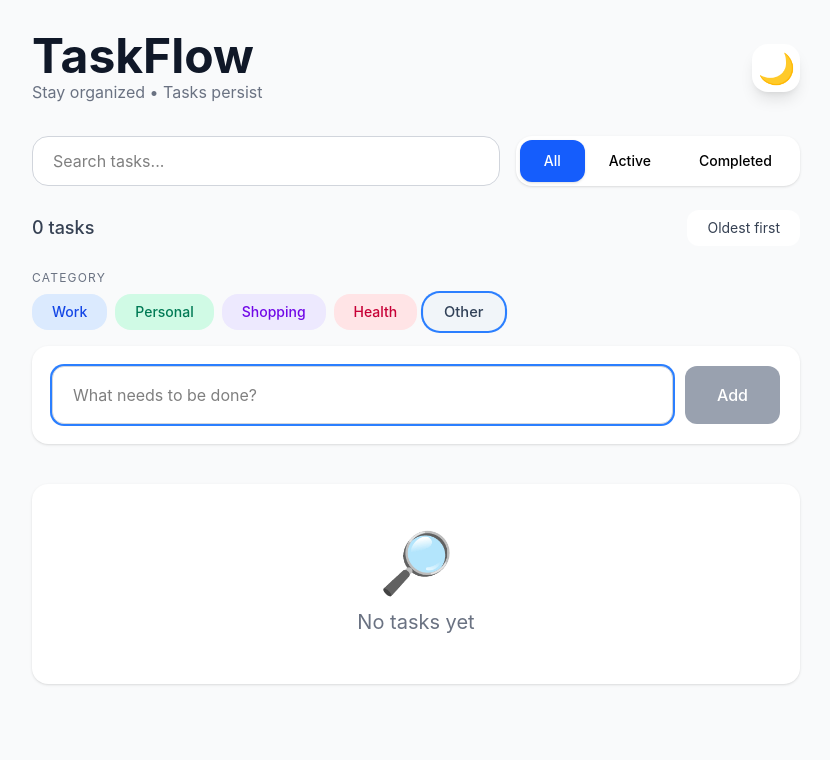
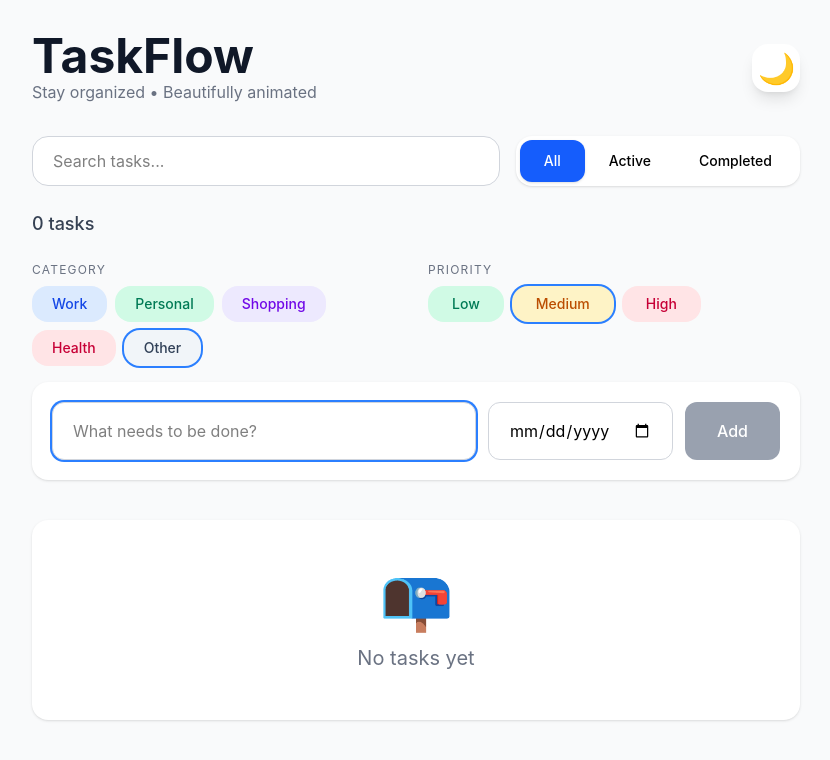
Before and after one commit to Ab-setar/Task_flow, a React (Vite) app: page / in a window 1280 px wide. Shown: the top 760 px of the page, without its empty margins (224-1054 px from the left). Built offline with nearby package versions, Linux system fonts and the light colour scheme.

Commit message:
Framer Motion animations (fad ,slide

```diff
--- a/src/App.jsx
+++ b/src/App.jsx
@@ -1,4 +1,6 @@
 import { useState, useEffect, useRef } from "react";
+import { DragDropContext, Droppable, Draggable } from "@hello-pangea/dnd";
+import { motion, AnimatePresence } from "framer-motion";
 
 function App() {
 	// Dark Mode
@@ -7,13 +9,18 @@ function App() {
 		return saved ? JSON.parse(saved) : false;
 	});
 
-	// Tasks (with category support)
+	// Tasks
 	const [tasks, setTasks] = useState(() => {
 		const saved = localStorage.getItem("taskflow-tasks");
 		if (saved) {
 			try {
-				const parsed = JSON.parse(saved);
-				return parsed.map((t) => ({ ...t, category: t.category || "Other" }));
+				return JSON.parse(saved).map((t) => ({
+					...t,
+					category: t.category || "Other",
+					priority: t.priority || "Medium",
+					dueDate: t.dueDate || null,
+					subtasks: t.subtasks || [],
+				}));
 			} catch (e) {
 				return [];
 			}
@@ -23,11 +30,14 @@ function App() {
 
 	const [taskTitle, setTaskTitle] = useState("");
 	const [selectedCategory, setSelectedCategory] = useState("Other");
+	const [selectedPriority, setSelectedPriority] = useState("Medium");
+	const [dueDate, setDueDate] = useState("");
+
 	const [editingId, setEditingId] = useState(null);
 	const [editValue, setEditValue] = useState("");
-	const [sortOldestFirst, setSortOldestFirst] = useState(false);
 	const [searchTerm, setSearchTerm] = useState("");
 	const [filter, setFilter] = useState("all");
+	const [expandedTasks, setExpandedTasks] = useState(new Set());
 
 	const inputRef = useRef(null);
 
@@ -37,6 +47,12 @@ function App() {
 		{ name: "Shopping", color: "violet" },
 		{ name: "Health", color: "rose" },
 		{ name: "Other", color: "slate" },
+	];
+
+	const priorities = [
+		{ name: "Low", color: "emerald" },
+		{ name: "Medium", color: "amber" },
+		{ name: "High", color: "rose" },
 	];
 
 	const getCategoryStyle = (cat) => {
@@ -53,56 +69,116 @@ function App() {
 		return styles[cat] || styles.Other;
 	};
 
+	const getPriorityStyle = (pri) => {
+		const styles = {
+			Low: "bg-emerald-100 text-emerald-700 dark:bg-emerald-900 dark:text-emerald-300",
+			Medium:
+				"bg-amber-100 text-amber-700 dark:bg-amber-900 dark:text-amber-300",
+			High: "bg-rose-100 text-rose-700 dark:bg-rose-900 dark:text-rose-300",
+		};
+		return styles[pri] || styles.Medium;
+	};
+
+	const isOverdue = (dateStr) =>
+		dateStr &&
+		new Date(dateStr) < new Date(new Date().toISOString().split("T")[0]);
+
 	// Effects
 	useEffect(() => {
 		localStorage.setItem("taskflow-dark", JSON.stringify(isDark));
-		if (isDark) document.documentElement.classList.add("dark");
-		else document.documentElement.classList.remove("dark");
+		isDark
+			? document.documentElement.classList.add("dark")
+			: document.documentElement.classList.remove("dark");
 	}, [isDark]);
 
 	useEffect(() => {
 		localStorage.setItem("taskflow-tasks", JSON.stringify(tasks));
 	}, [tasks]);
 
-	useEffect(() => {
-		inputRef.current?.focus();
-	}, []);
+	useEffect(() => inputRef.current?.focus(), []);
 
 	const toggleDarkMode = () => setIsDark(!isDark);
 
 	const handleAddTask = (e) => {
 		e.preventDefault();
 		if (!taskTitle.trim()) return;
-
 		const newTask = {
 			id: Date.now(),
 			title: taskTitle.trim(),
 			completed: false,
 			createdAt: Date.now(),
 			category: selectedCategory,
+			priority: selectedPriority,
+			dueDate: dueDate || null,
+			subtasks: [],
 		};
-
 		setTasks([newTask, ...tasks]);
 		setTaskTitle("");
+		setDueDate("");
 		inputRef.current?.focus();
 	};
 
-	const toggleComplete = (id) => {
+	const toggleComplete = (id) =>
 		setTasks(
 			tasks.map((t) => (t.id === id ? { ...t, completed: !t.completed } : t)),
 		);
+	const deleteTask = (id) => {
+		if (window.confirm("Delete task?"))
+			setTasks(tasks.filter((t) => t.id !== id));
 	};
 
-	const deleteTask = (id) => {
-		if (!window.confirm("Delete this task?")) return;
-		setTasks(tasks.filter((t) => t.id !== id));
+	const toggleSubtasks = (id) => {
+		const newSet = new Set(expandedTasks);
+		newSet.has(id) ? newSet.delete(id) : newSet.add(id);
+		setExpandedTasks(newSet);
+	};
+
+	const addSubtask = (taskId, subTitle) => {
+		if (!subTitle.trim()) return;
+		setTasks(
+			tasks.map((t) =>
+				t.id === taskId
+					? {
+							...t,
+							subtasks: [
+								...t.subtasks,
+								{ id: Date.now(), title: subTitle.trim(), completed: false },
+							],
+						}
+					: t,
+			),
+		);
+	};
+
+	const toggleSubtask = (taskId, subId) => {
+		setTasks(
+			tasks.map((t) =>
+				t.id === taskId
+					? {
+							...t,
+							subtasks: t.subtasks.map((s) =>
+								s.id === subId ? { ...s, completed: !s.completed } : s,
+							),
+						}
+					: t,
+			),
+		);
+	};
+
+	const deleteSubtask = (taskId, subId) => {
+		setTasks(
+			tasks.map((t) =>
+				t.id === taskId
+					? { ...t, subtasks: t.subtasks.filter((s) => s.id !== subId) }
+					: t,
+			),
+		);
 	};
 
 	const startEdit = (task) => {
 		setEditingId(task.id);
 		setEditValue(task.title);
 	};
-
 	const saveEdit = (id) => {
 		if (!editValue.trim()) return;
 		setTasks(
@@ -111,20 +187,17 @@ function App() {
 		setEditingId(null);
 		setEditValue("");
 	};
-
 	const cancelEdit = () => {
 		setEditingId(null);
 		setEditValue("");
 	};
 
 	const clearCompleted = () => {
-		if (!window.confirm("Clear all completed tasks?")) return;
+		if (window.confirm("Clear completed?"))
 			setTasks(tasks.filter((t) => !t.completed));
 	};
 
-	// Filter + Search + Sort
-	const filteredTasks = tasks
-		.filter((task) => {
+	const filteredTasks = tasks.filter((task) => {
 		const matchesSearch = task.title
 			.toLowerCase()
 			.includes(searchTerm.toLowerCase());
@@ -133,13 +206,22 @@ function App() {
 			(filter === "active" && !task.completed) ||
 			(filter === "completed" && task.completed);
 		return matchesSearch && matchesStatus;
-		})
-		.sort((a, b) =>
-			sortOldestFirst ? a.createdAt - b.createdAt : b.createdAt - a.createdAt,
+	});
+
+	const onDragEnd = (result) => {
+		const { destination, source } = result;
+		if (!destination || destination.index === source.index) return;
+		const newTasks = Array.from(tasks);
+		const sourceIndex = newTasks.findIndex(
+			(t) => t.id === filteredTasks[source.index].id,
 		);
-
-	const total = tasks.length;
-	const completedCount = tasks.filter((t) => t.completed).length;
+		const destIndex = newTasks.findIndex(
+			(t) => t.id === filteredTasks[destination.index].id,
+		);
+		const [moved] = newTasks.splice(sourceIndex, 1);
+		newTasks.splice(destIndex, 0, moved);
+		setTasks(newTasks);
+	};
 
 	return (
 		<div
@@ -152,17 +234,19 @@ function App() {
 							TaskFlow
 						</h1>
 						<p className='text-gray-500 dark:text-gray-400'>
-							Stay organized • Tasks persist
+							Stay organized • Beautifully animated
 						</p>
 					</div>
-					<button
+					<motion.button
+						whileHover={{ scale: 1.1 }}
+						whileTap={{ scale: 0.9 }}
 						onClick={toggleDarkMode}
-						className='w-12 h-12 flex items-center justify-center text-3xl bg-white dark:bg-gray-800 rounded-2xl shadow-lg hover:scale-110 transition-all'>
+						className='w-12 h-12 flex items-center justify-center text-3xl bg-white dark:bg-gray-800 rounded-2xl shadow-lg'>
 						{isDark ? "☀️" : "🌙"}
-					</button>
+					</motion.button>
 				</div>
 
-				{/* Search + Status Filter */}
+				{/* Search + Filter */}
 				<div className='mb-6 flex flex-col sm:flex-row gap-4'>
 					<input
 						type='text'
@@ -176,11 +260,7 @@ function App() {
 							<button
 								key={f}
 								onClick={() => setFilter(f)}
-								className={`flex-1 px-6 py-2 text-sm font-medium rounded-xl transition-all ${
-									filter === f
-										? "bg-blue-600 text-white shadow"
-										: "hover:bg-gray-100 dark:hover:bg-gray-700"
-								}`}>
+								className={`flex-1 px-6 py-2 text-sm font-medium rounded-xl transition-all ${filter === f ? "bg-blue-600 text-white shadow" : "hover:bg-gray-100 dark:hover:bg-gray-700"}`}>
 								{f === "all" ? "All" : f === "active" ? "Active" : "Completed"}
 							</button>
 						))}
@@ -190,22 +270,18 @@ function App() {
 				{/* Stats */}
 				<div className='flex justify-between items-center mb-6 text-gray-700 dark:text-gray-300'>
 					<div className='text-lg font-medium'>
-						{total} task{total !== 1 ? "s" : ""}
-						{completedCount > 0 && ` • ${completedCount} completed`}
+						{tasks.length} task{tasks.length !== 1 ? "s" : ""}{" "}
+						{tasks.filter((t) => t.completed).length > 0 &&
+							`• ${tasks.filter((t) => t.completed).length} completed`}
 					</div>
-					<button
-						onClick={() => setSortOldestFirst(!sortOldestFirst)}
-						className='px-5 py-2 text-sm bg-white dark:bg-gray-800 hover:bg-gray-100 dark:hover:bg-gray-700 rounded-xl transition'>
-						{sortOldestFirst ? "Newest first" : "Oldest first"}
-					</button>
 				</div>
 
-				{/* Add Task Form */}
+				{/* Add Form (same as before) */}
 				<form
 					onSubmit={handleAddTask}
 					className='mb-10'>
-					{/* Category Selector */}
-					<div className='mb-4'>
+					<div className='grid grid-cols-1 sm:grid-cols-2 gap-6 mb-4'>
+						<div>
 							<p className='text-xs uppercase tracking-widest text-gray-500 dark:text-gray-400 mb-2'>
 								Category
 							</p>
@@ -215,18 +291,29 @@ function App() {
 										type='button'
 										key={cat.name}
 										onClick={() => setSelectedCategory(cat.name)}
-									className={`px-5 py-2 text-sm font-medium rounded-2xl transition-all ${getCategoryStyle(cat.name)} ${
-										selectedCategory === cat.name
-											? "ring-2 ring-blue-500 scale-105"
-											: "hover:scale-105"
-									}`}>
+										className={`px-5 py-2 text-sm font-medium rounded-2xl transition-all ${getCategoryStyle(cat.name)} ${selectedCategory === cat.name ? "ring-2 ring-blue-500" : ""}`}>
 										{cat.name}
 									</button>
 								))}
 							</div>
 						</div>
-
-					{/* Input + Add Button */}
+						<div>
+							<p className='text-xs uppercase tracking-widest text-gray-500 dark:text-gray-400 mb-2'>
+								Priority
+							</p>
+							<div className='flex flex-wrap gap-2'>
+								{priorities.map((pri) => (
+									<button
+										type='button'
+										key={pri.name}
+										onClick={() => setSelectedPriority(pri.name)}
+										className={`px-6 py-2 text-sm font-medium rounded-2xl transition-all ${getPriorityStyle(pri.name)} ${selectedPriority === pri.name ? "ring-2 ring-blue-500" : ""}`}>
+										{pri.name}
+									</button>
+								))}
+							</div>
+						</div>
+					</div>
 					<div className='flex gap-3 bg-white dark:bg-gray-800 p-5 rounded-2xl shadow'>
 						<input
 							ref={inputRef}
@@ -236,100 +323,231 @@ function App() {
 							placeholder='What needs to be done?'
 							className='flex-1 px-5 py-4 rounded-xl border border-gray-300 dark:border-gray-600 bg-white dark:bg-gray-700 focus:ring-2 focus:ring-blue-500 outline-none'
 						/>
-						<button
+						<input
+							type='date'
+							value={dueDate}
+							onChange={(e) => setDueDate(e.target.value)}
+							className='px-5 py-4 rounded-xl border border-gray-300 dark:border-gray-600 bg-white dark:bg-gray-700 focus:ring-2 focus:ring-blue-500 outline-none'
+						/>
+						<motion.button
+							whileHover={{ scale: 1.05 }}
+							whileTap={{ scale: 0.95 }}
 							type='submit'
 							disabled={!taskTitle.trim()}
 							className='px-8 py-4 bg-blue-600 hover:bg-blue-700 disabled:bg-gray-400 text-white font-medium rounded-xl transition'>
 							Add
-						</button>
+						</motion.button>
 					</div>
 				</form>
 
-				{/* Task List */}
-				<div className='space-y-3'>
+				{/* Animated Drag & Drop List */}
+				<DragDropContext onDragEnd={onDragEnd}>
+					<Droppable droppableId='tasklist'>
+						{(provided) => (
+							<div
+								ref={provided.innerRef}
+								{...provided.droppableProps}
+								className='space-y-3'>
+								<AnimatePresence>
 									{filteredTasks.length === 0 ? (
-						<div className='bg-white dark:bg-gray-800 rounded-2xl shadow p-12 text-center'>
-							<p className='text-6xl mb-4'>🔎</p>
+										<motion.div
+											initial={{ opacity: 0 }}
+											animate={{ opacity: 1 }}
+											className='bg-white dark:bg-gray-800 rounded-2xl shadow p-12 text-center'>
+											<p className='text-6xl mb-4'>📭</p>
 											<p className='text-xl text-gray-500 dark:text-gray-400'>
-								{searchTerm ? "No matching tasks" : "No tasks yet"}
+												No tasks yet
 											</p>
-						</div>
+										</motion.div>
 									) : (
-						filteredTasks.map((task) => (
-							<div
+										filteredTasks.map((task, index) => {
+											const overdue = isOverdue(task.dueDate);
+											const completedSubs = task.subtasks.filter(
+												(s) => s.completed,
+											).length;
+											const isExpanded = expandedTasks.has(task.id);
+
+											return (
+												<Draggable
 													key={task.id}
-								className={`bg-white dark:bg-gray-800 rounded-2xl shadow p-5 flex items-center gap-4 transition-all ${task.completed ? "opacity-75" : ""}`}>
+													draggableId={task.id.toString()}
+													index={index}>
+													{(provided, snapshot) => (
+														<motion.div
+															ref={provided.innerRef}
+															{...provided.draggableProps}
+															initial={{ opacity: 0, y: 20 }}
+															animate={{ opacity: 1, y: 0 }}
+															exit={{ opacity: 0, y: -20, scale: 0.95 }}
+															whileHover={{ scale: 1.02, y: -2 }}
+															whileDrag={{ scale: 1.05 }}
+															transition={{ type: "spring", stiffness: 300 }}
+															className={`bg-white dark:bg-gray-800 rounded-2xl shadow p-5 transition-all ${snapshot.isDragging ? "shadow-2xl" : ""} ${task.completed ? "opacity-75" : ""}`}>
+															<div className='flex items-center gap-4'>
+																<span
+																	{...provided.dragHandleProps}
+																	className='cursor-grab text-gray-400 hover:text-gray-600 dark:hover:text-gray-300 text-3xl'>
+																	≡
+																</span>
 																<input
 																	type='checkbox'
 																	checked={task.completed}
 																	onChange={() => toggleComplete(task.id)}
-									className='h-6 w-6 text-blue-600 rounded focus:ring-blue-500'
+																	className='h-6 w-6 text-blue-600 rounded'
 																/>
-
-								<div className='flex-1 min-w-0'>
+																<div className='flex-1'>
 																	{editingId === task.id ? (
-										<div className='flex gap-2'>
 																		<input
 																			type='text'
 																			value={editValue}
-												onChange={(e) => setEditValue(e.target.value)}
+																			onChange={(e) =>
+																				setEditValue(e.target.value)
+																			}
 																			onKeyDown={(e) =>
 																				e.key === "Enter"
 																					? saveEdit(task.id)
 																					: e.key === "Escape" && cancelEdit()
 																			}
 																			autoFocus
-												className='flex-1 px-4 py-2 rounded-xl border border-gray-300 dark:border-gray-600 bg-white dark:bg-gray-700'
+																			className='w-full px-4 py-2 rounded-xl border border-gray-300 dark:border-gray-600'
 																		/>
-											<button
-												onClick={() => saveEdit(task.id)}
-												className='text-green-600 px-4'>
-												Save
-											</button>
-											<button
-												onClick={cancelEdit}
-												className='text-gray-500 px-4'>
-												Cancel
-											</button>
-										</div>
 																	) : (
-										<div className='flex items-center gap-3'>
 																		<span
 																			onDoubleClick={() => startEdit(task)}
-												className={`cursor-pointer flex-1 ${task.completed ? "line-through text-gray-500 dark:text-gray-400" : "text-gray-900 dark:text-white"}`}>
+																			className={`cursor-pointer block ${task.completed ? "line-through text-gray-500 dark:text-gray-400" : "text-gray-900 dark:text-white"}`}>
 																			{task.title}
 																		</span>
+																	)}
+																	<div className='flex gap-3 mt-2 flex-wrap'>
 																		<span
-												className={`px-4 py-1 text-xs font-medium rounded-full ${getCategoryStyle(task.category)}`}>
+																			className={`px-4 py-1 text-xs rounded-full ${getCategoryStyle(task.category)}`}>
 																			{task.category}
 																		</span>
+																		<span
+																			className={`px-4 py-1 text-xs rounded-full ${getPriorityStyle(task.priority)}`}>
+																			{task.priority}
+																		</span>
+																		{task.dueDate && (
+																			<span
+																				className={`text-xs px-3 py-1 rounded-full ${overdue ? "bg-red-100 text-red-700 dark:bg-red-900 dark:text-red-300" : "bg-gray-100 text-gray-600 dark:bg-gray-700 dark:text-gray-300"}`}>
+																				📅{" "}
+																				{new Date(
+																					task.dueDate,
+																				).toLocaleDateString("en-GB")}{" "}
+																				{overdue && "(Overdue!)"}
+																			</span>
+																		)}
+																	</div>
+																</div>
+																<div className='flex gap-2'>
+																	<motion.button
+																		whileHover={{ scale: 1.1 }}
+																		whileTap={{ scale: 0.9 }}
+																		onClick={() => startEdit(task)}
+																		className='text-blue-500 text-sm font-medium'>
+																		Edit
+																	</motion.button>
+																	<motion.button
+																		whileHover={{ scale: 1.2 }}
+																		whileTap={{ scale: 0.9 }}
+																		onClick={() => deleteTask(task.id)}
+																		className='text-red-500 text-3xl leading-none'>
+																		×
+																	</motion.button>
+																</div>
+															</div>
+
+															{/* Subtasks (animated expand) */}
+															<div className='mt-4 pl-12'>
+																<motion.button
+																	whileTap={{ scale: 0.95 }}
+																	onClick={() => toggleSubtasks(task.id)}
+																	className='flex items-center gap-2 text-sm text-gray-500 dark:text-gray-400 hover:text-blue-600'>
+																	Subtasks ({completedSubs}/
+																	{task.subtasks.length}){" "}
+																	<span>{isExpanded ? "▲" : "▼"}</span>
+																</motion.button>
+																<AnimatePresence>
+																	{isExpanded && (
+																		<motion.div
+																			initial={{ height: 0, opacity: 0 }}
+																			animate={{ height: "auto", opacity: 1 }}
+																			exit={{ height: 0, opacity: 0 }}
+																			className='mt-3 bg-gray-50 dark:bg-gray-900 rounded-xl p-4 overflow-hidden'>
+																			<div className='flex gap-2 mb-3'>
+																				<input
+																					id={`sub-${task.id}`}
+																					type='text'
+																					placeholder='Add subtask...'
+																					className='flex-1 px-4 py-2 text-sm rounded-lg border border-gray-300 dark:border-gray-600 bg-white dark:bg-gray-700'
+																					onKeyDown={(e) =>
+																						e.key === "Enter" &&
+																						(addSubtask(
+																							task.id,
+																							e.target.value,
+																						),
+																						(e.target.value = ""))
+																					}
+																				/>
+																				<motion.button
+																					whileHover={{ scale: 1.05 }}
+																					whileTap={{ scale: 0.95 }}
+																					onClick={() => {
+																						const inp = document.getElementById(
+																							`sub-${task.id}`,
+																						);
+																						addSubtask(task.id, inp.value);
+																						inp.value = "";
+																					}}
+																					className='px-4 py-2 bg-blue-600 text-white text-sm rounded-lg'>
+																					Add
+																				</motion.button>
+																			</div>
+																			{task.subtasks.map((sub) => (
+																				<motion.div
+																					key={sub.id}
+																					initial={{ opacity: 0 }}
+																					animate={{ opacity: 1 }}
+																					className='flex items-center gap-3 py-1'>
+																					<input
+																						type='checkbox'
+																						checked={sub.completed}
+																						onChange={() =>
+																							toggleSubtask(task.id, sub.id)
+																						}
+																						className='h-5 w-5'
+																					/>
+																					<span
+																						className={`flex-1 text-sm ${sub.completed ? "line-through text-gray-500" : ""}`}>
+																						{sub.title}
+																					</span>
+																					<motion.button
+																						whileHover={{ scale: 1.2 }}
+																						whileTap={{ scale: 0.9 }}
+																						onClick={() =>
+																							deleteSubtask(task.id, sub.id)
+																						}
+																						className='text-red-500 text-xl'>
+																						×
+																					</motion.button>
+																				</motion.div>
+																			))}
+																		</motion.div>
+																	)}
+																</AnimatePresence>
+															</div>
+														</motion.div>
+													)}
+												</Draggable>
+											);
+										})
+									)}
+								</AnimatePresence>
+								{provided.placeholder}
 							</div>
 						)}
-								</div>
-
-								<button
-									onClick={() => startEdit(task)}
-									className='text-blue-500 hover:text-blue-600 text-sm font-medium hidden sm:block'>
-									Edit
-								</button>
-
-								<button
-									onClick={() => deleteTask(task.id)}
-									className='text-red-500 hover:text-red-600 text-3xl leading-none px-2'>
-									×
-								</button>
-							</div>
-						))
-					)}
-				</div>
-
-				{completedCount > 0 && filter !== "active" && (
-					<button
-						onClick={clearCompleted}
-						className='mt-8 mx-auto block px-6 py-2 text-sm bg-red-100 hover:bg-red-200 dark:bg-red-900/40 dark:hover:bg-red-800 text-red-700 dark:text-red-300 rounded-xl transition'>
-						Clear all completed
-					</button>
-				)}
+					</Droppable>
+				</DragDropContext>
 			</div>
 		</div>
 	);
```
Lines whose indentation alone changed are shown as unchanged.
